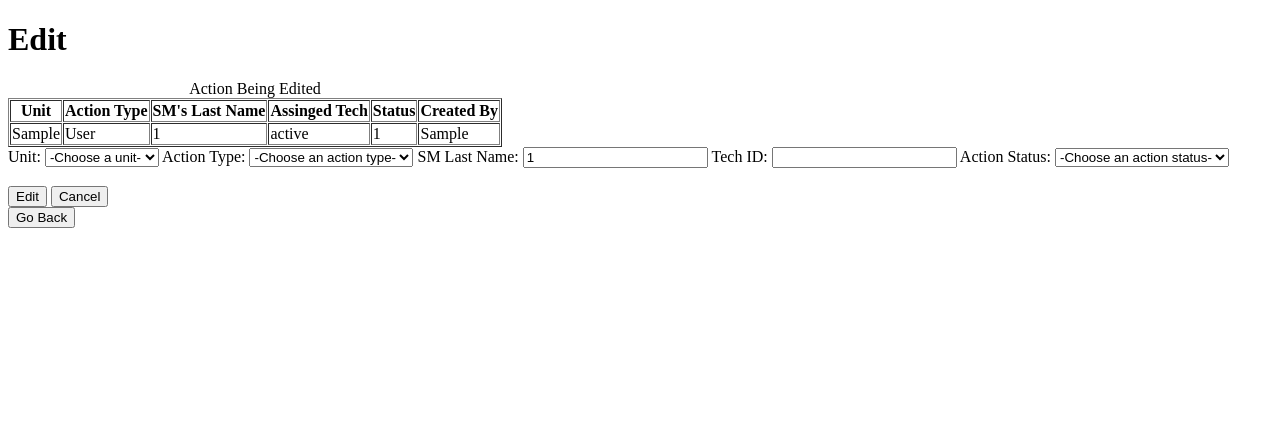
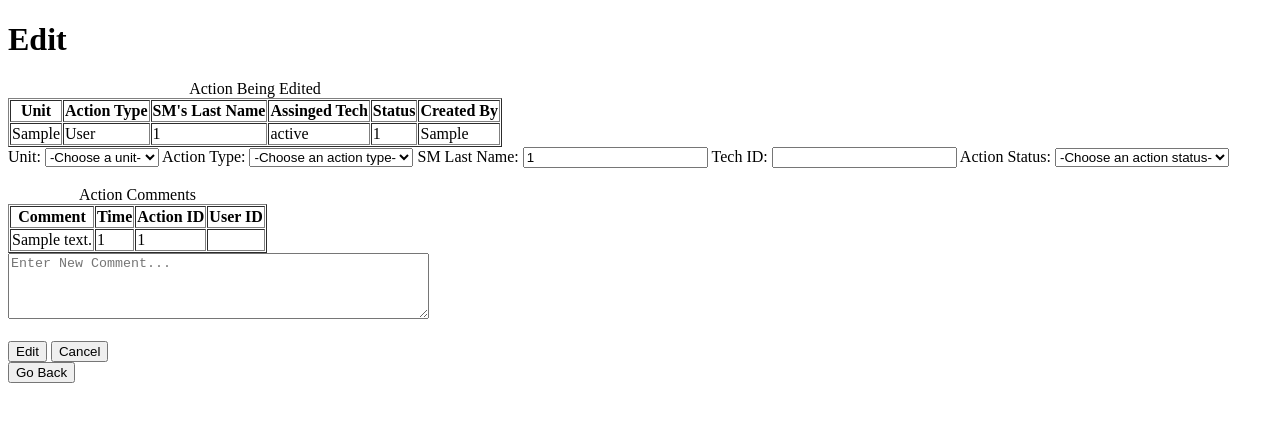
Before and after one commit to tylersnel/Ticket-Tracking, a Flask app: page /edit_action/1 in a window 1280 px wide. Shown: the top 422 px of the page. Run offline with Flask 3, Linux system fonts and the light colour scheme; tables that the repository leaves empty or names only in its code hold one stand-in row (Sample ...).

Commit message:
Adding new comments seems to work

```diff
--- a/app.py
+++ b/app.py
@@ -11,8 +11,8 @@ app.secret_key = key
 def render_home(user_name, tech_id):
     query2 = "SELECT * from Actions WHERE assigned_tech_id is NULL"
     unassigned_actions = object.db_query(query2)
-    action_status='complete'
-    query3 = "SELECT * from actions WHERE assigned_tech_id = %s AND action_status !=%s"
+    action_status='Assigned'
+    query3 = "SELECT * from actions WHERE assigned_tech_id = %s AND action_status =%s"
     #using the db_signin in fuction so not to have duplicate queries
     assigned_actions =  object.db_signin(query3, tech_id, action_status)
     return render_template("employee_home.j2", user_name=user_name, tech_id=tech_id, unassigned_actions=unassigned_actions, assigned_actions=assigned_actions)
@@ -48,7 +48,9 @@ def edit_action(action_id):
     if request.method == "GET":
         query = "SELECT * from Actions WHERE action_id = %s"
         action = object.db_action_search(query, action_id)
-        return render_template("edit_action.j2", action=action, )
+        query2 = "SELECT * from Comments WHERE action_id = %s"
+        comments = object.db_action_search(query2, action_id) # Using db_action_search to not duplicate queries
+        return render_template("edit_action.j2", action=action, comments=comments)
     elif request.method == "POST":
         #if the edit button is clicked
         if request.form.get("Edit_Action"):
@@ -58,13 +60,16 @@ def edit_action(action_id):
             last_name = request.form["sm_last_name"]
             tech_id = request.form["assigned_tech_id"]
             status = request.form["action_status"]
+            new_comment = request.form["comment"]
             if status == "Unassigned":
                 tech_id = None #also unassigning tech_id
             query2 = "UPDATE actions SET unit_name = %s, action_type = %s, sm_last_name = %s, assigned_tech_id = %s, action_status = %s WHERE action_id = %s"
-            result = object.db_action_edit(query2, unit, a_type, last_name, tech_id, status, a_id)
+            object.db_action_edit(query2, unit, a_type, last_name, tech_id, status, a_id)
+            if new_comment !='':
+                query3 = "INSERT INTO comments (comment, action_id, user_id) VALUES (%s, %s, %s)"
+                object.db_assign_action(query3, new_comment,a_id,tech_id)
 
-            if result:
-                return redirect (url_for('main'))
+            return redirect (url_for('main'))
 
 @app.route('/assign_action/<int:tech_id>/<int:action_id>', methods=["POST", "GET"])
 def assign_action(tech_id, action_id):
@@ -89,10 +94,13 @@ def create_action():
             sm_last_name = request.form["sm_last_name"]
             action_status = "unassigned"
             action_creator = session['tech_id']
-
-            query= "INSERT INTO actions (unit_name, action_type, sm_last_name, action_status, action_creator) VALUES (%s, %s, %s, %s, %s)"
-            if object.db_create_ticket(query, unit, action_type, sm_last_name, action_status, action_creator):
+            comment= request.form["comments"]
+            query = "INSERT INTO actions (unit_name, action_type, sm_last_name, action_status, action_creator) VALUES (%s, %s, %s, %s, %s)"
+            query2 = "INSERT INTO comments(comment, action_id, user_id) VALUES (%s, %s, %s)"
+            if object.db_create_ticket(query, query2, unit, action_type, sm_last_name, action_status, action_creator, comment):
                 return redirect (url_for('main'))
+            else:
+                return render_template("login.j2")
     return render_template("create_action.j2")
 
 @app.route('/view_action/<int:action_id>', methods=["POST", "GET"])
--- a/database.py
+++ b/database.py
@@ -41,10 +41,12 @@ class DB:
         cursor.close()
         return result
     #Function for creating a new work ticket
-    def db_create_ticket(self, query1, unit_name, action_type, sm_last_name, action_status, action_creator):
+    def db_create_ticket(self, query1, query2, unit_name, action_type, sm_last_name, action_status, action_creator, comment):
         self.mydb.autocommit = True
         cursor = self.mydb.cursor()
         cursor.execute(query1, (unit_name, action_type, sm_last_name, action_status, action_creator))
+        action_id = cursor.lastrowid
+        cursor.execute(query2,(comment, action_id, action_creator))#adding comment, new action_id  and action_creator to comments table
         cursor.close()
         return True
     def db_assign_ticket(self, query1, action_id, assigned_tech_id, action_status): ## probaby can get rid of this
--- a/templates/edit_action.j2
+++ b/templates/edit_action.j2
@@ -68,7 +68,29 @@
             <option value="complete">Complete</option>
             <option value="RWO">Return without action</option>
             <option value="Unassigned">Unassign</option>
+            <option value="Cancelled">Cancel Action</option>
         </select><br><br>
+        <table class="comments" id="comments" cellspacing="1" border="1">
+            <caption>Action Comments</caption>
+            <thread>
+            <tr>
+                <th>Comment</th>
+                <th>Time</th>
+                <th>Action ID</th>
+                <th>User ID</th>
+            </tr>
+            <tbody>
+            {% for comments in comments %}
+            <tr>
+                <td>{{ comments[1] }} </td>
+                <td>{{ comments[2] }} </td>
+                <td>{{ comments[3] }} </td>
+                <td>{{ comments[4] }} </td>
+            </tr>
+            {% endfor %}
+        </table>
+        <textarea id="comment" name="comment" rows="4" cols="50" placeholder="Enter New Comment..."></textarea>
+        <br></br>
         <input type="submit" value="Edit" name="Edit_Action">
         <button type="button" onclick="clearForm()">Cancel</button>
     </form>
--- a/templates/view_action.j2
+++ b/templates/view_action.j2
@@ -3,7 +3,7 @@
 <head>
     <meta charset="UTF-8">
     <title>View Action</title>
-     <link rel="stylesheet" href="{{ url_for('static', filename='styles/employee_home.css') }}">
+    <link rel="stylesheet" href="{{ url_for('static', filename='styles/employee_home.css') }}">
 </head>
 <body>
     <h1>View</h1>
```
Also changed, not shown: templates/create_action.j2 (+8 -3 lines).
